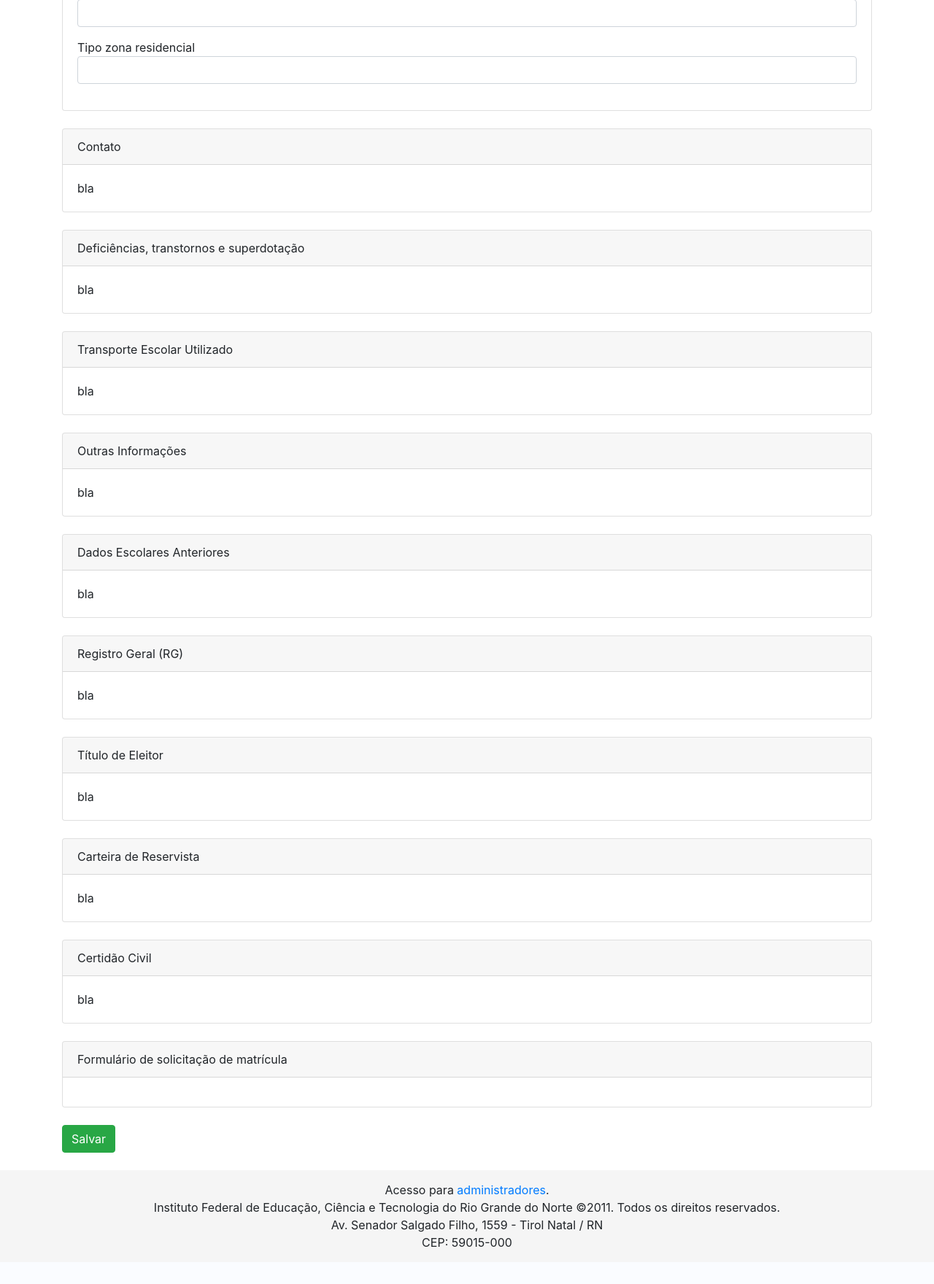
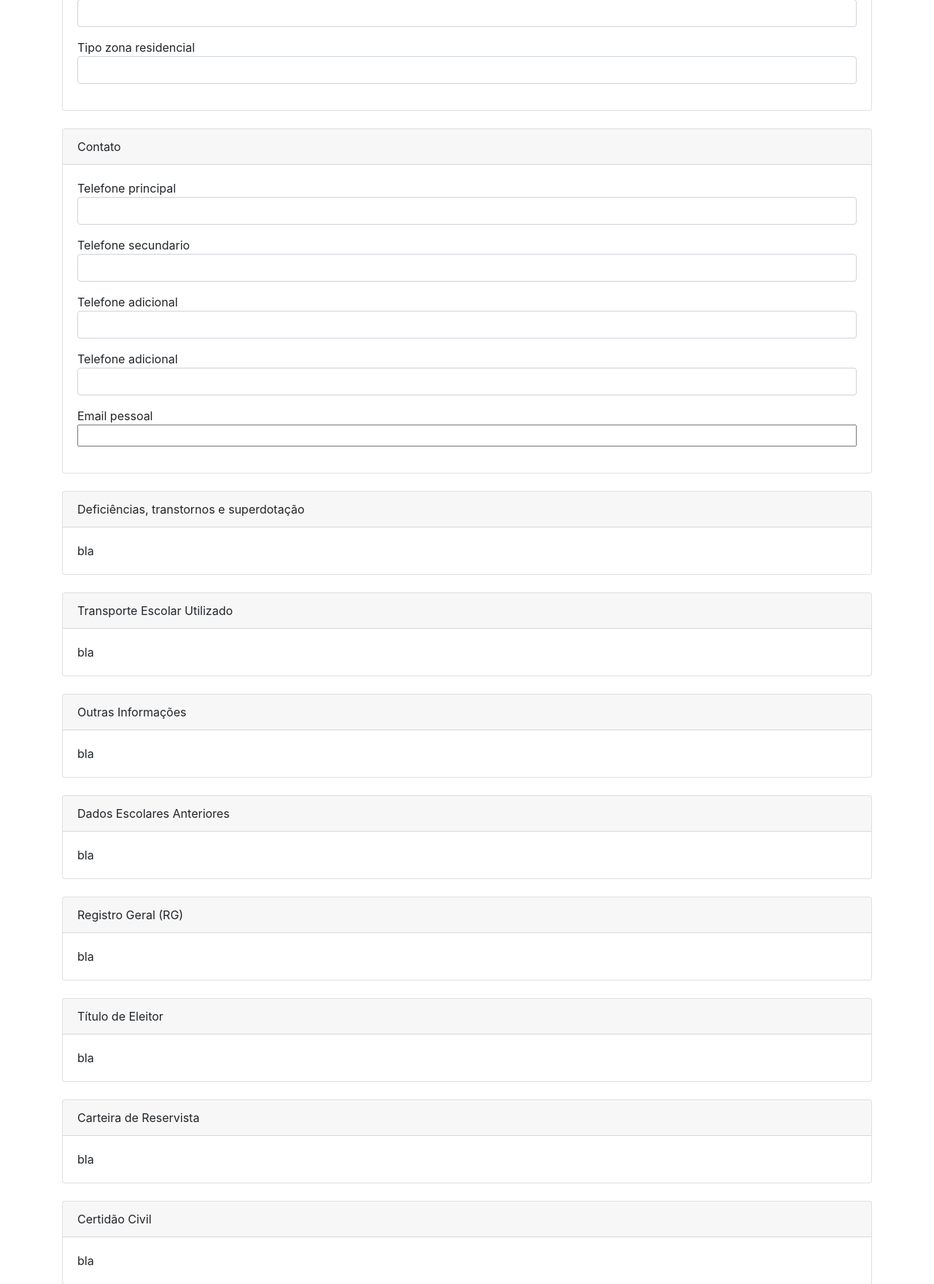
Before and after one commit to suap-ead/ege_preinscricao, a Django app: template solicitacao/templates/pre_matricula/solicitacao/formulario.html in a window 1280 px wide. Shown: the part 2691-4451 px from the top of the page at 73% size. Before the commit the page ends 4400 px from the top, so only its background shows below. Run offline with Django 3.2, Linux system fonts and the light colour scheme; the template is opened without the code that fills it: most values are stand-ins (such as "Sample title", 1, 10 or a date in 2020); form fields are guessed from the names that the template uses; parts of the project's set-up code (start-up, migrations or seed data) failed here and were passed over; some libraries are stand-ins or nearby versions.

Commit message:
[UPD] Sessão contato de formulário de solicitação definida.

```diff
--- a/solicitacao/templates/pre_matricula/solicitacao/formulario.html
+++ b/solicitacao/templates/pre_matricula/solicitacao/formulario.html
@@ -149,7 +149,31 @@
         <div class="card">
           <div class="card-header">Contato</div>
           <div class="card-body">
-              bla
+            <p class="form-group">
+              {{ form.telefone_principal.label_tag }}
+              {{ form.telefone_principal }}
+              <span class="helptext">{{ form.telefone_principal.help_text }}</span>
+            </p>
+            <p class="form-group">
+              {{ form.telefone_secundario.label_tag }}
+              {{ form.telefone_secundario }}
+              <span class="helptext">{{ form.telefone_secundario.help_text }}</span>
+            </p>
+            <p class="form-group">
+              {{ form.telefone_adicional_1.label_tag }}
+              {{ form.telefone_adicional_1 }}
+              <span class="helptext">{{ form.telefone_adicional_1.help_text }}</span>
+            </p>
+            <p class="form-group">
+              {{ form.telefone_adicional_2.label_tag }}
+              {{ form.telefone_adicional_2 }}
+              <span class="helptext">{{ form.telefone_adicional_2.help_text }}</span>
+            </p>
+            <p class="form-group">
+              {{ form.email_pessoal.label_tag }}
+              {{ form.email_pessoal }}
+              <span class="helptext">{{ form.email_pessoal.help_text }}</span>
+            </p>
           </div>
         </div>
         <br>
```
